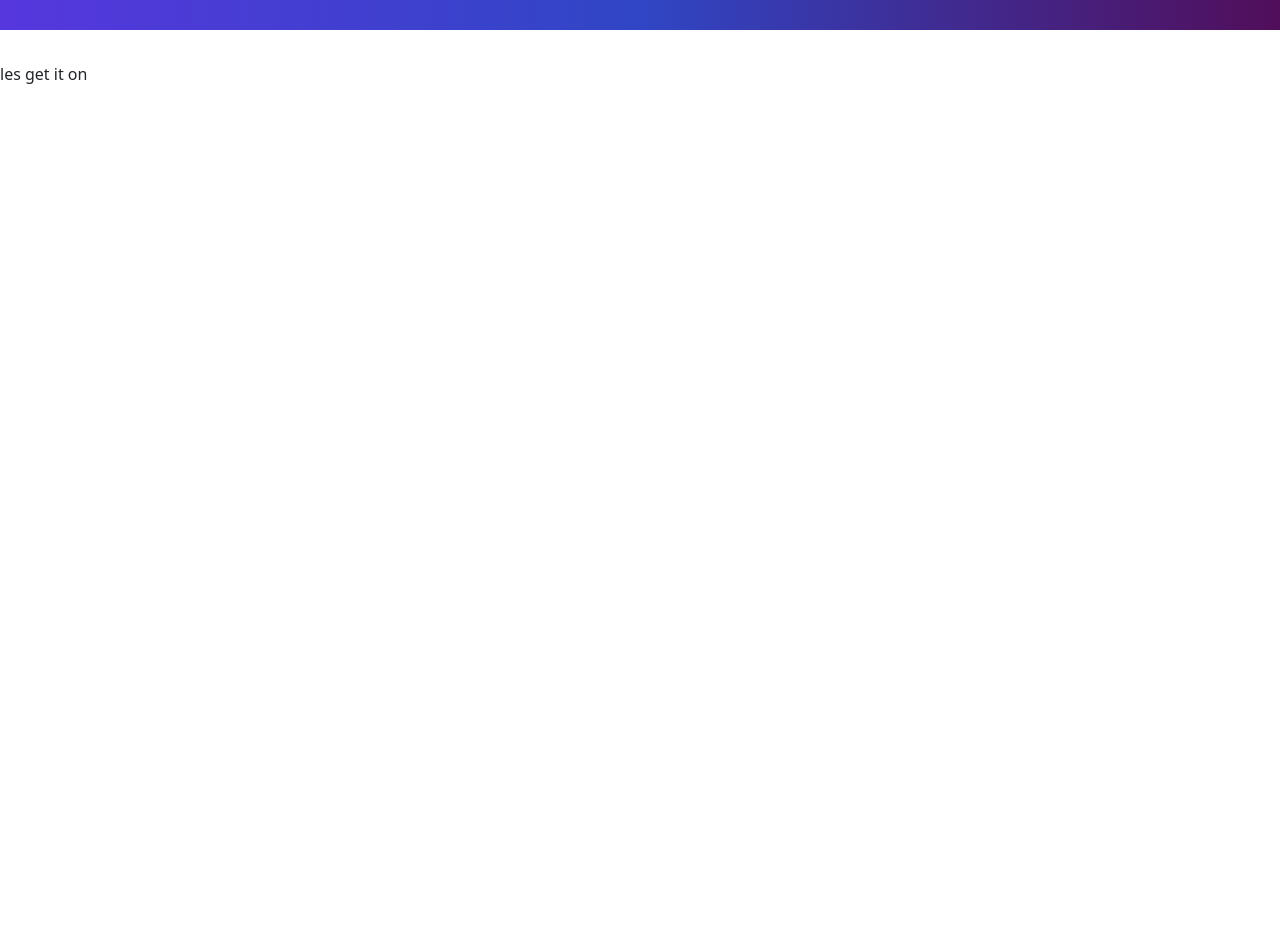
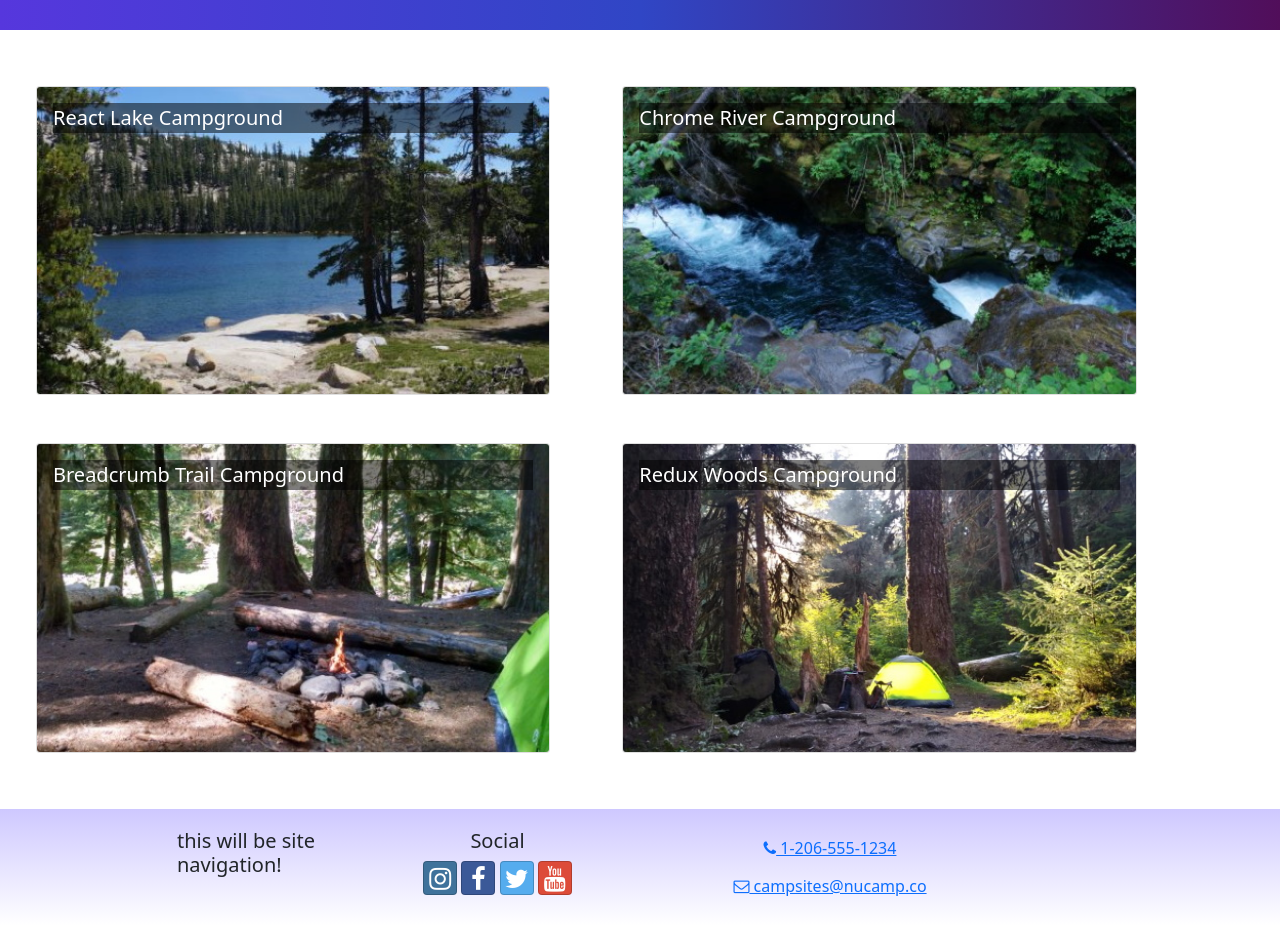
Before and after one commit to myusernameisjoe/react-nucampsite, a React (Create React App) app: page / in a window 1280 px wide. Shown: the part 98-1023 px from the top of the page. Before the commit the page ends 800 px from the top, so only its background shows below. Built offline with nearby package versions, Linux system fonts and the light colour scheme.

Commit message:
week 1 project

```diff
--- a/src/App.js
+++ b/src/App.js
@@ -1,22 +1,22 @@
-import React from 'react';
-import { Container, Navbar, NavbarBrand } from 'reactstrap';
-import NucampLogo from './app/assets/img/logo.png';
+import CampsitesList from './features/campsites/CampsitesList.js';
 import './App.css';
+import Header from './components/Header';
+import Footer from './components/Footer';
 
 
 function App() {
   return (
     <div className="App">
-      <Navbar dark color='primary' sticky='top' expand='md'>
-        <Container>
-          <NavbarBrand href='/'>
-            <img src={NucampLogo} alt='nucamp logo' />
-          </NavbarBrand>
-        </Container>
-      </Navbar>
-      les get it on
+      <Header />
+      <CampsitesList/>
+      <Footer />
     </div>
   );
 }
 
 export default App;
+
+
+
+// Each component is like a function
+// Each prop is like an argument
--- /dev/null
+++ b/src/components/Footer.js
@@ -0,0 +1,63 @@
+import { Container, Row, Col } from 'reactstrap';
+
+
+const Footer = () => {
+    return (
+        <footer className='site-footer'>
+            <Container>
+                <Row>
+                    <Col xs={{ size: 4, offset: 1 }} sm='2'>
+                        <h5>this will be site navigation!</h5>
+                    </Col>
+                    <Col xs='6' sm='3' className='text-center'>
+                        <h5>Social</h5>
+                        <a
+                            className='btn btn-social-icon btn-instagram'
+                            href='http://instagram.com/'
+                        >
+                            <i className='fa fa-instagram' />
+                        </a>{' '}
+                        <a
+                            className='btn btn-social-icon btn-facebook'
+                            href='http://www.facebook.com/'
+                        >
+                            <i className='fa fa-facebook' />
+                        </a>{' '}
+                        <a
+                            className='btn btn-social-icon btn-twitter'
+                            href='http://twitter.com/'
+                        >
+                            <i className='fa fa-twitter' />
+                        </a>{' '}
+                        <a
+                            className='btn btn-social-icon btn-google'
+                            href='http://youtube.com/'
+                        >
+                            <i className='fa fa-youtube' />
+                        </a>
+                    </Col>
+                    <Col sm='4' className='text-center'>
+                        <a
+                            role='button'
+                            className='btn btn-link'
+                            href='tel:+12065551234'
+                        >
+                            <i className='fa fa-phone' /> 1-206-555-1234
+                        </a>
+                        <br />
+                        <a
+                            role='button'
+                            className='btn btn-link'
+                            href='mailto:notreal@notreal.co'
+                        >
+                            <i className='fa fa-envelope-o' /> campsites@nucamp.co
+                        </a>
+                    </Col>
+                </Row>
+            </Container>
+        </footer>
+
+    )
+};
+
+export default Footer;
--- /dev/null
+++ b/src/components/Header.js
@@ -0,0 +1,17 @@
+import { Navbar, NavbarBrand } from 'reactstrap';
+import NucampLogo from '../app/assets/img/logo.png'
+
+
+const Header = () => {
+    return (
+        <Navbar dark color='primary' sticky='top' expand='md'>
+            <NavbarBrand href='/'>
+                <img src={NucampLogo} alt='nucamp logo' />
+            </NavbarBrand>
+        </Navbar>
+
+    )
+
+};
+
+export default Header;
--- /dev/null
+++ b/src/features/campsites/CampsiteCard.js
@@ -0,0 +1,28 @@
+import {Card, CardImg, CardImgOverlay, CardTitle} from 'reactstrap'; // importing components from reactstrap library
+
+
+const CampsiteCard = (props) => {
+    return (
+        <Card>
+            <CardImg
+                width='100%'
+                src={props.campsite.image}
+                alt={props.campsite.name}
+            />
+            <CardImgOverlay>
+                <CardTitle>{props.campsite.name}</CardTitle>
+            </CardImgOverlay>
+
+
+        </Card>
+    );
+};
+
+export default CampsiteCard;
+
+
+// define a functional component (CampsiteInfo)
+// CampsiteInfo returns JSX
+// <card></card> is a component
+// <cardImg/> is a component with a self-closing tag
+// becuase we export CampsiteCard as a default, we can import it into App.js without using curly braces
--- /dev/null
+++ b/src/features/campsites/CampsitesList.js
@@ -0,0 +1,48 @@
+import { CAMPSITES } from '../../app/shared/CAMPSITES';
+import { Col, Row } from 'reactstrap';
+import CampsiteCard from "./CampsiteCard";
+
+
+const CampsitesList = () => {
+    return (
+        <Row className='ms-auto'>
+            {CAMPSITES.map((campsite) => {
+                        return (
+                            <Col md='5' className='m-4' key={campsite.id}>
+                                <CampsiteCard campsite={campsite} />
+                            </Col>
+                        );
+                    })}
+        </Row>
+
+    );
+};
+
+export default CampsitesList;
+
+// curley braces inside JSX are used to evaluate JS expressions
+
+// .map()
+// is a more declarative way of writing a loop
+// itterate over all the objects in the CAMPSITES array with a variable called campsite
+// render a component (CampsiteCard) for each object in the array
+// each newly rendered CampsiteCard component will have a prop called campsite
+
+
+// <Col md='5' className='m-4' key={campsite.id}>
+// give the col comoponent different props (md, className, key)
+// key={campsite.id} is a unique identifier for each campsite
+// {campsite.id}
+// accessing each id property because of the campsites array (from CAMPSITES.js) has objects with id properties
+
+// overall
+// created multiple CampsiteCard components within the Col component within the Row component within the CampsitesList component
+
+// Modularity
+// by importing the Campsites array only in CampsitesList.js, we are making each component responsibile for its own data and dependencies
+// each component is self-contained and manages its own resources
+
+// abstraction
+// app.js does not need to know how the CampsitesList component works
+// it only needs to know that it exists and how to render it
+// having app.js be clean and simple makes it easier to maintain and update and less of a clusterfuck
```
